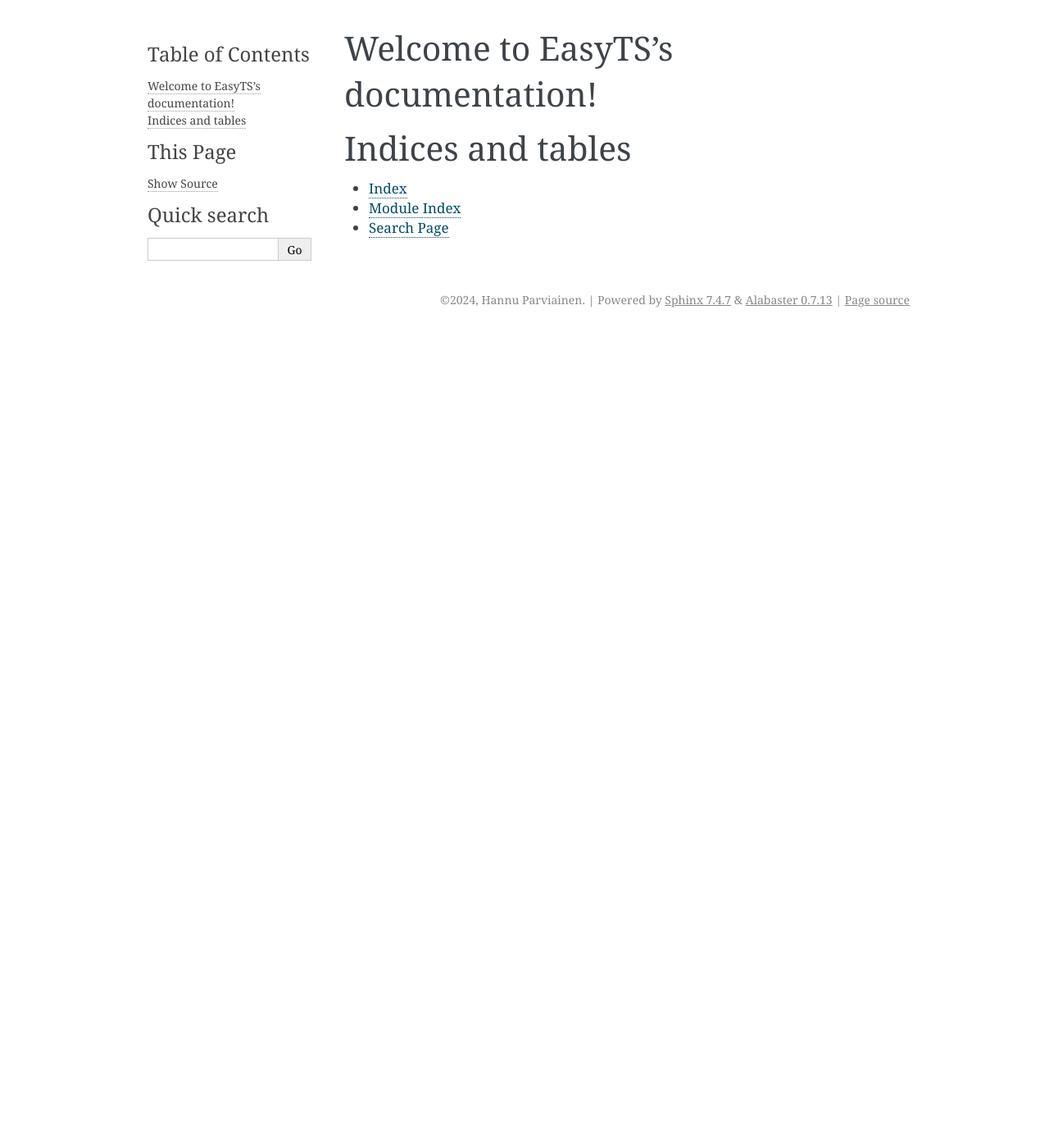
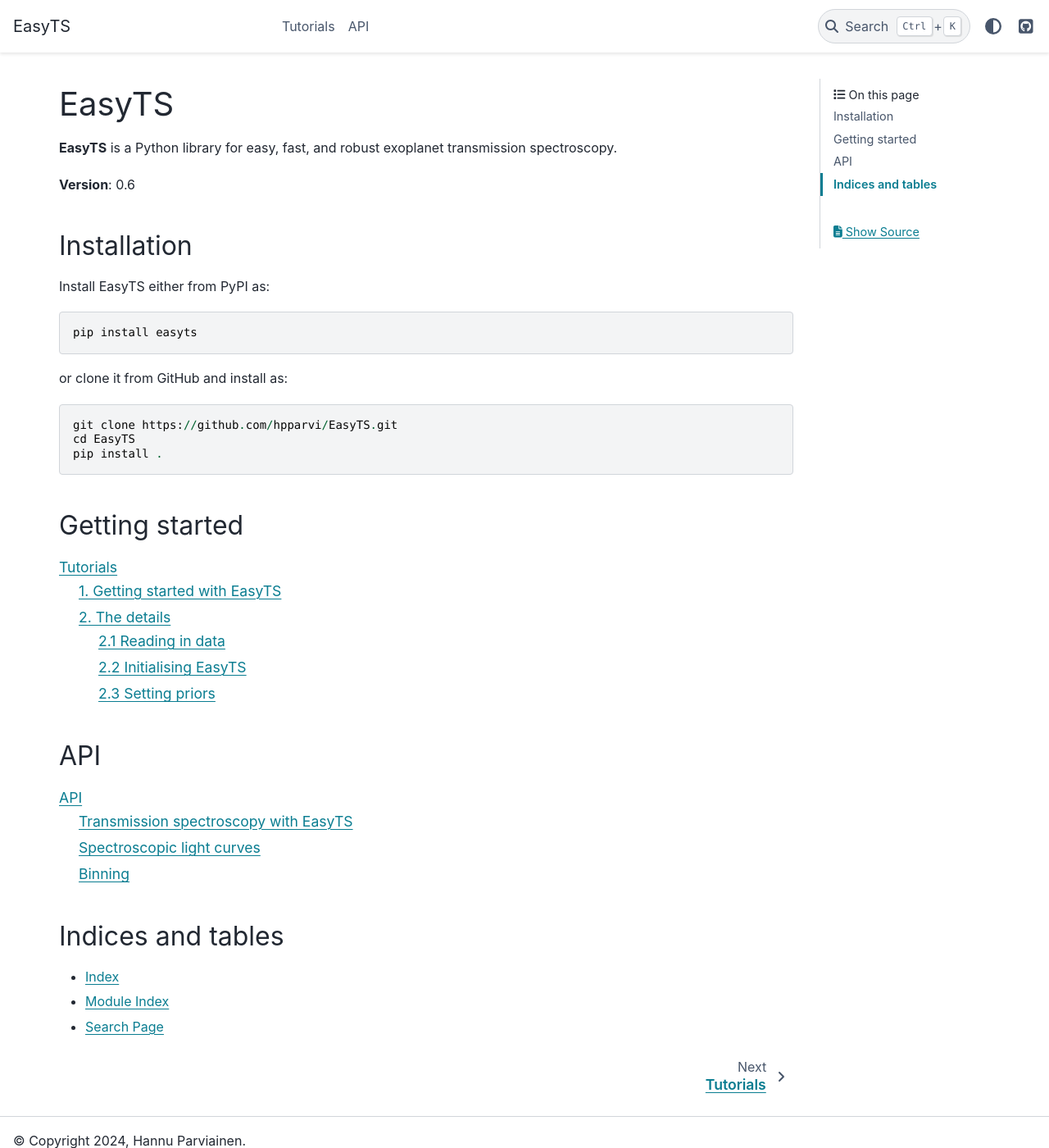
Before and after one commit to hpparvi/ExoIris, a Sphinx documentation site: the page built from doc/source/index.rst, in a window 1280 px wide and 1400 px high. Shown: the whole window at 82% size. Built offline with Sphinx 7.4.7 and the PyData theme 0.15.4, drawn with Linux system fonts in a browser that asks for light colours; formulas are drawn with MathJax 3; pages that are not in the unit, such as notebooks, are missing from menus; some of the changed text lies outside the part shown.

Commit message:
Add documentation and setup autodoc for EasyTS
This commit introduces various reStructuredText (.rst) files for documenting examples, API, and usage tutorials for EasyTS. Additionally, the Sphinx configuration file (conf.py) is modified to include necessary extensions for generating API documentation, such as autodoc, autosummary, and intersphinx. The changes also replace the default HTML theme with the pydata_sphinx_theme and set up intersphinx mappings for Python, NumPy, SciPy, Matplotlib, Pandas, and Astropy.

```diff
--- /dev/null
+++ b/doc/source/api/index.rst
@@ -0,0 +1,13 @@
+.. _api:
+
+API
+===
+
+Here you can find the details of all the EasyTS classes and their methods.
+
+.. toctree::
+    :maxdepth: 2
+
+    easyts
+    tsdata
+    binning
--- /dev/null
+++ b/doc/source/api/tsdata.rst
@@ -0,0 +1,34 @@
+.. _api.tsdata:
+
+Spectroscopic light curves
+==========================
+.. currentmodule:: easyts
+
+The spectroscopic light curves are given to `EasyTS` as a `TSData` (Transmission Spectroscopy Data)  object. `TSData`
+is a utility class that provides methods for data cleanup, binning, cropping, and concatenation of multiple data sets.
+
+Constructor
+-----------
+
+.. autosummary::
+    :toctree: api/
+
+    TSData
+
+Data wrangling
+--------------
+
+.. autosummary::
+    :toctree: api/
+
+    TSData.bin_wavelength
+    TSData.crop_wavelength
+    TSData.remove_outliers
+
+Plotting
+--------
+
+.. autosummary::
+    :toctree: api/
+
+    TSData.plot
--- a/doc/source/conf.py
+++ b/doc/source/conf.py
@@ -6,23 +6,63 @@
 # -- Project information -----------------------------------------------------
 # https://www.sphinx-doc.org/en/master/usage/configuration.html#project-information
 
+import os
+import sys
+
+sys.path.append(os.path.join(os.path.dirname(__name__), '..'))
+
+import easyts
+
 project = 'EasyTS'
 copyright = '2024, Hannu Parviainen'
 author = 'Hannu Parviainen'
-release = '0.6'
+
+version = ".".join(easyts.__version__.split('.')[:2])
+release = easyts.__version__
 
 # -- General configuration ---------------------------------------------------
 # https://www.sphinx-doc.org/en/master/usage/configuration.html#general-configuration
 
-extensions = []
+extensions = [
+    'sphinx.ext.autodoc',
+    'sphinx.ext.autosummary',
+    'sphinx.ext.mathjax',
+    'sphinx.ext.intersphinx',
+    'sphinx.ext.imgmath',
+    'sphinx.ext.viewcode',
+    'sphinx.ext.githubpages',
+    'sphinx.ext.napoleon',
+    'nbsphinx',
+    'numpydoc'
+]
+
+autosummary_generate = True
 
 templates_path = ['_templates']
-exclude_patterns = []
+exclude_patterns = ["**/.ipynb_checkpoints"]
+numpydoc_show_class_members = False
 
-
+pygments_style = 'sphinx'
 
 # -- Options for HTML output -------------------------------------------------
 # https://www.sphinx-doc.org/en/master/usage/configuration.html#options-for-html-output
 
-html_theme = 'alabaster'
+html_theme = 'pydata_sphinx_theme'
+html_title = "EasyTS"
+html_theme_options = {
+    "external_links": [],
+    "github_url": "https://github.com/hpparvi/EasyTS"
+}
 html_static_path = ['_static']
+#html_css_files = [
+#    'css/custom.css',
+#]
+
+default_role = 'py:obj'
+
+intersphinx_mapping = {'python': ('https://docs.python.org/3/', None),
+                       'numpy': ('https://docs.scipy.org/doc/numpy/', None),
+                       'scipy': ('https://docs.scipy.org/doc/scipy/reference', None),
+                       'matplotlib': ('https://matplotlib.org', None),
+                       'pandas': ('https://pandas.pydata.org/pandas-docs/stable/', None),
+                       'astropy': ('https://docs.astropy.org/en/stable/', None)}
--- /dev/null
+++ b/doc/source/examples/index.rst
@@ -0,0 +1,37 @@
+.. _tutorials:
+
+Tutorials
+=========
+
+1. Getting started with EasyTS
+------------------------------
+
+Blah blah blah
+
+
+.. toctree::
+   :maxdepth: 1
+
+   e1_wasp39_feinstein2023/01a_not_so_short_intro_toi_easyts.ipynb
+   e1_wasp39_feinstein2023/01a_low_resolution_power2
+
+
+2. The details
+--------------
+
+dsf
+
+2.1 Reading in data
+*******************
+
+sdf
+
+2.2 Initialising EasyTS
+***********************
+
+sdf
+
+2.3 Setting priors
+******************
+
+ssd
--- a/doc/source/index.rst
+++ b/doc/source/index.rst
@@ -1,19 +1,46 @@
-.. EasyTS documentation master file, created by
-   sphinx-quickstart on Mon May  6 18:42:25 2024.
-   You can adapt this file completely to your liking, but it should at least
-   contain the root `toctree` directive.
+.. title:: EasyTS docs
 
-Welcome to EasyTS's documentation!
-==================================
+.. rst-class:: frontpage
+
+EasyTS
+======
+
+**EasyTS** is a Python library for easy, fast, and robust exoplanet transmission spectroscopy.
+
+**Version**: |version|
+
+Installation
+------------
+
+Install EasyTS either from PyPI as::
+
+    pip install easyts
+
+or clone it from GitHub and install as::
+
+   git clone https://github.com/hpparvi/EasyTS.git
+   cd EasyTS
+   pip install .
+
+Getting started
+---------------
+
+.. toctree::
+   :maxdepth: 3
+
+   examples/index
+
+API
+---
 
 .. toctree::
    :maxdepth: 2
-   :caption: Contents:
 
+   api/index
 
 
 Indices and tables
-==================
+------------------
 
 * :ref:`genindex`
 * :ref:`modindex`
```
Also changed, not shown: doc/source/api/binning.rst (added, +25 -0 lines), doc/source/api/easyts.rst (added, +52 -0 lines).
